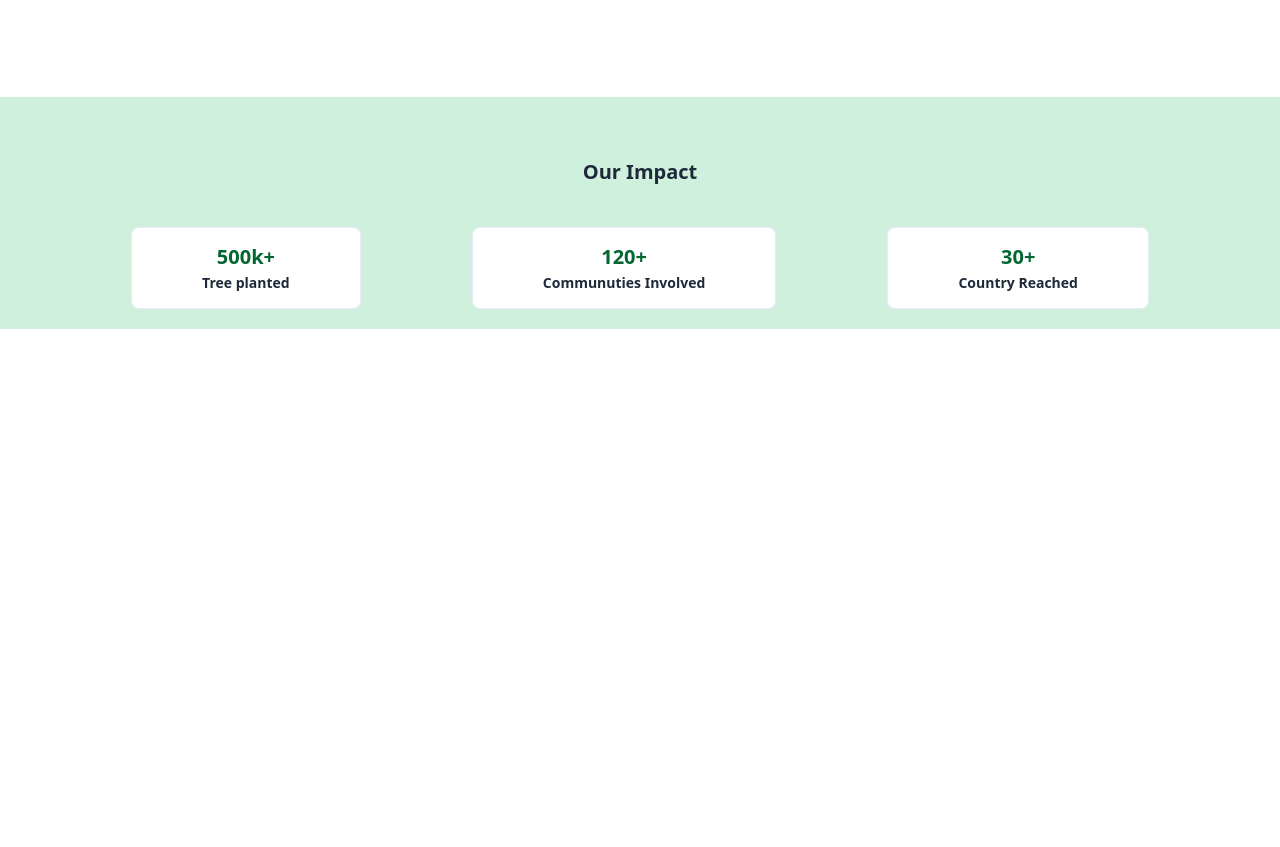
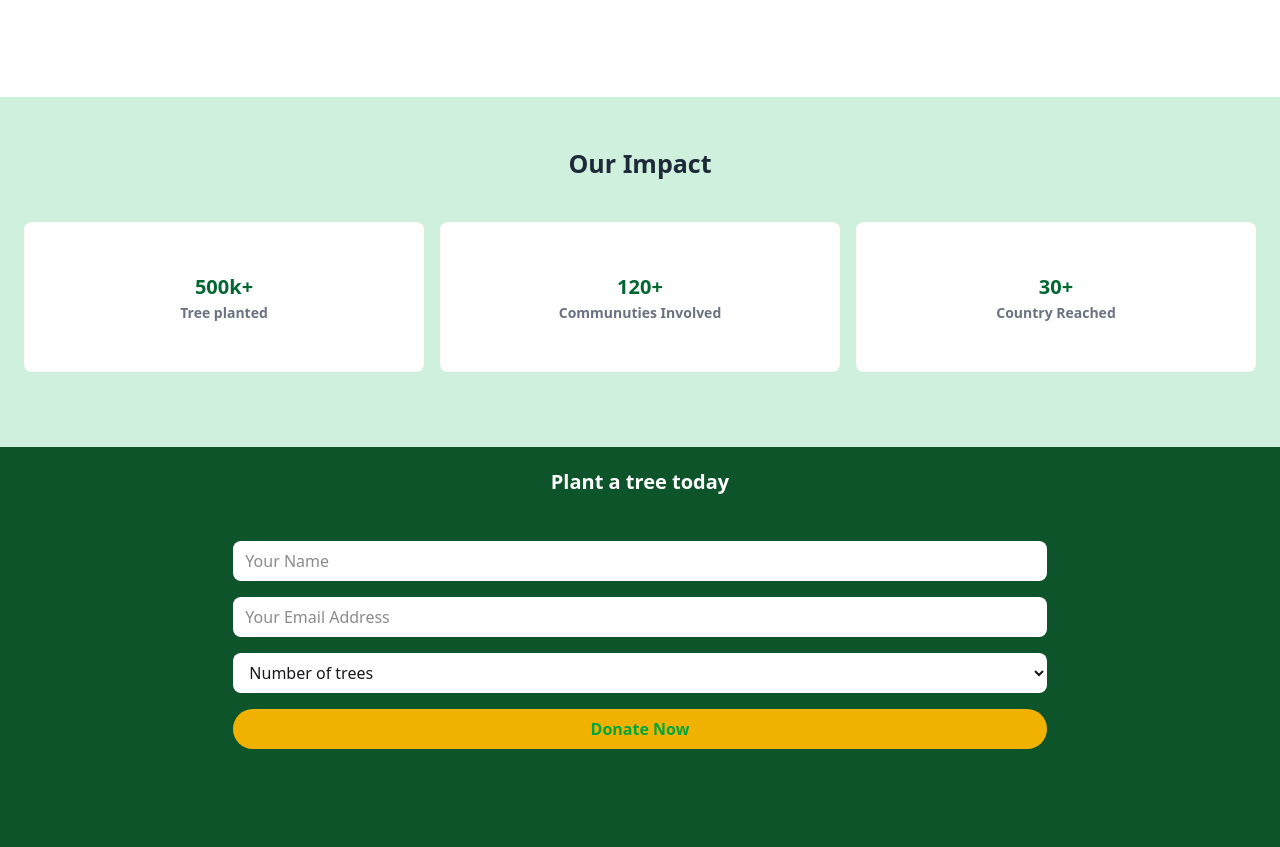
Before and after one commit to mehedirobi/green-earth-website, a plain HTML site: page index.html in a window 1280 px wide. Shown: the part 1122-1969 px from the top of the page. Before the commit the page ends 1451 px from the top, so only its background shows below. Drawn offline with nearby package versions, Linux system fonts and the light colour scheme.

Commit message:
tree today section added

```diff
--- a/index.html
+++ b/index.html
@@ -96,29 +96,53 @@ generations.</p>
           </section>
 
           <!-- Impact section -->
-           <section class="bg-[#CFF0DC] mt-[100px] p-5">
-            <h2 class="font-bold text-[20px] pt-10 text-gray-800 text-center">Our Impact</h2>
+           <section class="bg-[#CFF0DC] mt-[100px] p-2 h-[350px]">
+            <h2 class="font-bold text-[25px] text-gray-800 text-center mt-10">Our Impact</h2>
             <div class="mt-10 flex justify-evenly">
-              <button class="btn btn-soft btn-primary px-[70px] py-[40px] bg-white rounded-lg">
+              <button class="btn btn-soft btn-primary hover:bg-green-300 w-[400px] h-[150px] border-none bg-white rounded-lg">
                 <div>
                   <h3 class="font-semibold text-[20px] text-green-800">500k+</h3>
-                <p class="text-gray-800">Tree planted</p>
+                <p class="text-gray-500">Tree planted</p>
                 </div>
               </button>
-              <button class="btn btn-soft btn-primary px-[70px] py-[40px] bg-white rounded-lg">
+              <button class="btn btn-soft btn-primary hover:bg-green-300 w-[400px] h-[150px] border-none bg-white rounded-lg">
                 <div>
                   <h3 class="font-semibold text-[20px] text-green-800">120+</h3>
-                <p class="text-gray-800">Communuties Involved</p>
+                <p class="text-gray-500">Communuties Involved</p>
                 </div>
               </button>
-              <button class="btn btn-soft btn-primary px-[70px] py-[40px] bg-white rounded-lg">
+              <button class="btn btn-soft btn-primary hover:bg-green-300 border-none w-[400px] h-[150px] bg-white rounded-lg">
                 <div>
                   <h3 class="font-semibold text-[20px] text-green-800">30+</h3>
-                <p class="text-gray-800">Country Reached</p>
+                <p class="text-gray-500">Country Reached</p>
                 </div>
               </button>
             </div>
            </section>
+
+           <!-- Tree today section -->
+            <section class="bg-green-900 p-5 h-[400px]">
+              <h2 class="font-bold text-center text-white text-[20px]">Plant a tree today</h2>
+
+              <div class="flex items-center justify-center mt-5">
+                <form class=" p-6 space-y-4 rounded-xl text-center" action="">
+                <input class="w-full bg-white px-3 py-2 border-none rounded-lg" type="text" name="" id="" placeholder="Your Name">
+
+                <input class="w-full bg-white px-3 py-2 border-none rounded-lg" type="email" name="" id="" placeholder="Your Email Address">
+
+                <select class="w-full bg-white rounded-lg px-3 py-2 border-none " name="" id="">
+                  <option value="">Number of trees</option>
+                  <option value="">1 Tree -$5</option>
+                  <option value="">5 Tree -$25</option>
+                  <option value="">10 Tree -$50</option>
+                </select>
+                <button class="w-full text-green-600 font-semibold px-3 py-2 border-none rounded-3xl bg-yellow-500">Donate Now</button>
+              </form>
+              </div>
+
+            </section>
+
+
     </main>
 
     <!-- Script JS -->
```
